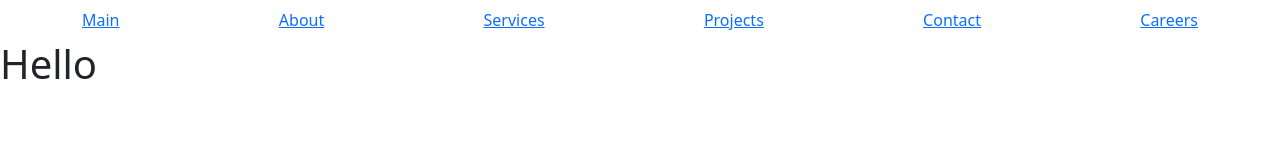
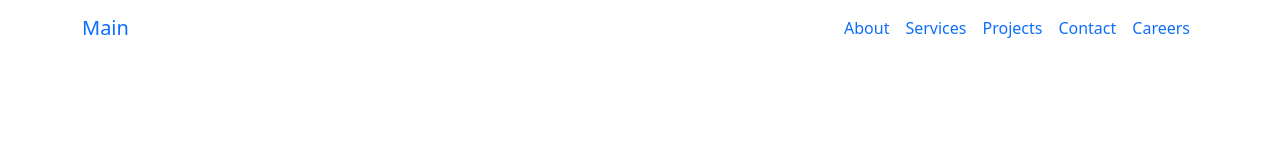
Before and after one commit to bigbass11/BaseConcepts-Redesign, a plain HTML site: page index.html in a window 1280 px wide. Drawn offline with nearby package versions, Linux system fonts and the light colour scheme.

Commit message:
fix nav bs classes

```diff
--- a/index.html
+++ b/index.html
@@ -7,18 +7,28 @@
     <link href="https://cdn.jsdelivr.net/npm/bootstrap@5.0.2/dist/css/bootstrap.min.css" rel="stylesheet" integrity="sha384-EVSTQN3/azprG1Anm3QDgpJLIm9Nao0Yz1ztcQTwFspd3yD65VohhpuuCOmLASjC" crossorigin="anonymous">
 </head>
 <body>
-    <nav class="navbar">
+    <nav class="navbar navbar-expand">
         <div class="container">
-            <a href="index.html">Main</a>
-            <a href="about.html">About</a>
-            <a href="services.html">Services</a>
-            <a href="#project.html">Projects</a>
-            <a href="contact.html">Contact</a>
-            <a href="careers.html">Careers</a>
+            <a href="index.html" class="navbar-brand">Main</a>
+            <ul class="navbar-nav">
+                <li class="nav-item">
+                    <a href="about.html" class="nav-link">About</a>
+                </li>
+                <li class="nav-item">
+                    <a href="services.html" class="nav-link">Services</a>
+                </li>
+                <li class="nav-item">
+                    <a href="project.html" class="nav-link">Projects</a>
+                </li>
+                <li class="nav-item">
+                    <a href="contact.html" class="nav-link">Contact</a>
+                </li>
+                <li class="nav-item">
+                    <a href="careers.html" class="nav-link">Careers</a>
+                </li>
+            </ul>
         </div>
     </nav>
-    <h1>Hello</h1>
-
 
     <script src="https://cdn.jsdelivr.net/npm/bootstrap@5.0.2/dist/js/bootstrap.bundle.min.js" integrity="sha384-MrcW6ZMFYlzcLA8Nl+NtUVF0sA7MsXsP1UyJoMp4YLEuNSfAP+JcXn/tWtIaxVXM" crossorigin="anonymous"></script>
 </body>
```
